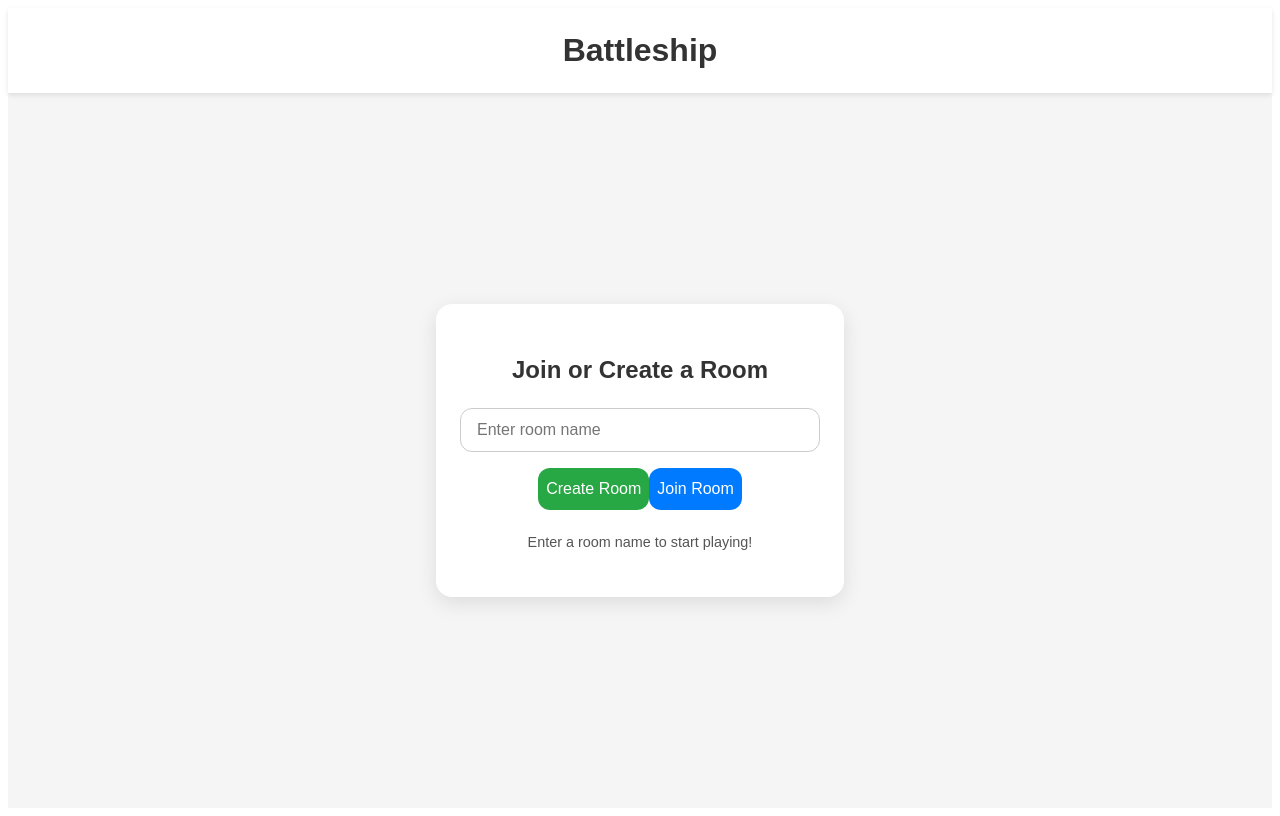
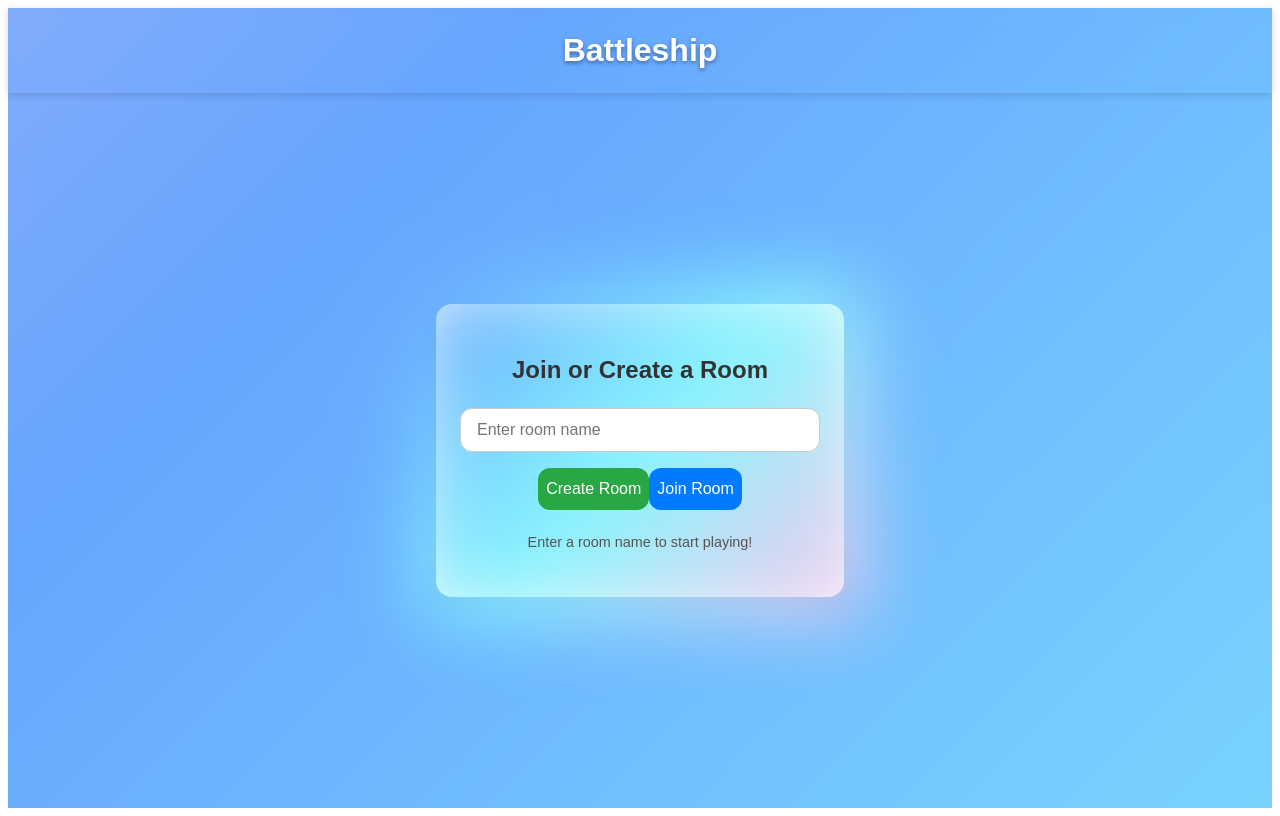
Before and after one commit to wojtek960506/battleship-socket-io, a React (Vite) app in the folder client/: page / in a window 1280 px wide. Built offline with nearby package versions, Linux system fonts and the light colour scheme.

Commit message:
a little crazy updates of moving gradient background

```diff
--- a/client/src/App.css
+++ b/client/src/App.css
@@ -4,22 +4,34 @@
   flex-direction: column;
   min-height: 100vh;
   font-family: 'Arial', sans-serif;
-  background-color: #f5f5f5;
   color: #222;
+
+  /* Gradient background */
+  background: linear-gradient(-45deg, #89f7fe, #66a6ff, #fbc2eb, #a6c0fe);
+  background-size: 400% 400%;
+  animation: gradientBG 12s ease infinite;
+}
+
+@keyframes gradientBG {
+  0% { background-position: 0% 50%; }
+  50% { background-position: 100% 50%; }
+  100% { background-position: 0% 50%; }
 }
 
 /* Header */
 .app-header {
   text-align: center;
   padding: 1.5rem 0;
-  background-color: #fff;
-  box-shadow: 0 2px 5px rgba(0,0,0,0.1);
+  background: transparent;
+  backdrop-filter: blur(4px);
+  box-shadow: 0 2px 8px rgba(0,0,0,0.15);
 }
 
 .app-header h1 {
   margin: 0;
   font-size: 2rem;
-  color: #333;
+  color: #fff; /* White text to pop over gradients */
+  text-shadow: 0 2px 4px rgba(0,0,0,0.4);
 }
 
 /* Lobby / Room form */
@@ -33,6 +45,8 @@
 
 /* Card style */
 .lobby-card {
+  position: relative;
+  z-index: 1;
   background-color: #fff;
   padding: 2rem 1.5rem;
   border-radius: 16px;
@@ -41,6 +55,34 @@
   max-width: 360px;
   text-align: center;
 }
+
+.lobby-card::before {
+  content: "";
+  position: absolute;
+  top: -20px;
+  left: -20px;
+  right: -20px;
+  bottom: -20px;
+  border-radius: 20px;
+  background: linear-gradient(135deg, #66a6ff, #89f7fe, #fbc2eb);
+  filter: blur(40px);
+  z-index: -1;
+  animation: glow 6s ease-in-out infinite alternate;
+}
+
+@keyframes glow {
+  from { opacity: 0.6; }
+  to { opacity: 1; }
+}
+/* .lobby-card {
+  background-color: #fff;
+  padding: 2rem 1.5rem;
+  border-radius: 16px;
+  box-shadow: 0 6px 20px rgba(0,0,0,0.1);
+  width: 100%;
+  max-width: 360px;
+  text-align: center;
+} */
 
 .lobby-card h2 {
   margin-bottom: 1.5rem;
```
